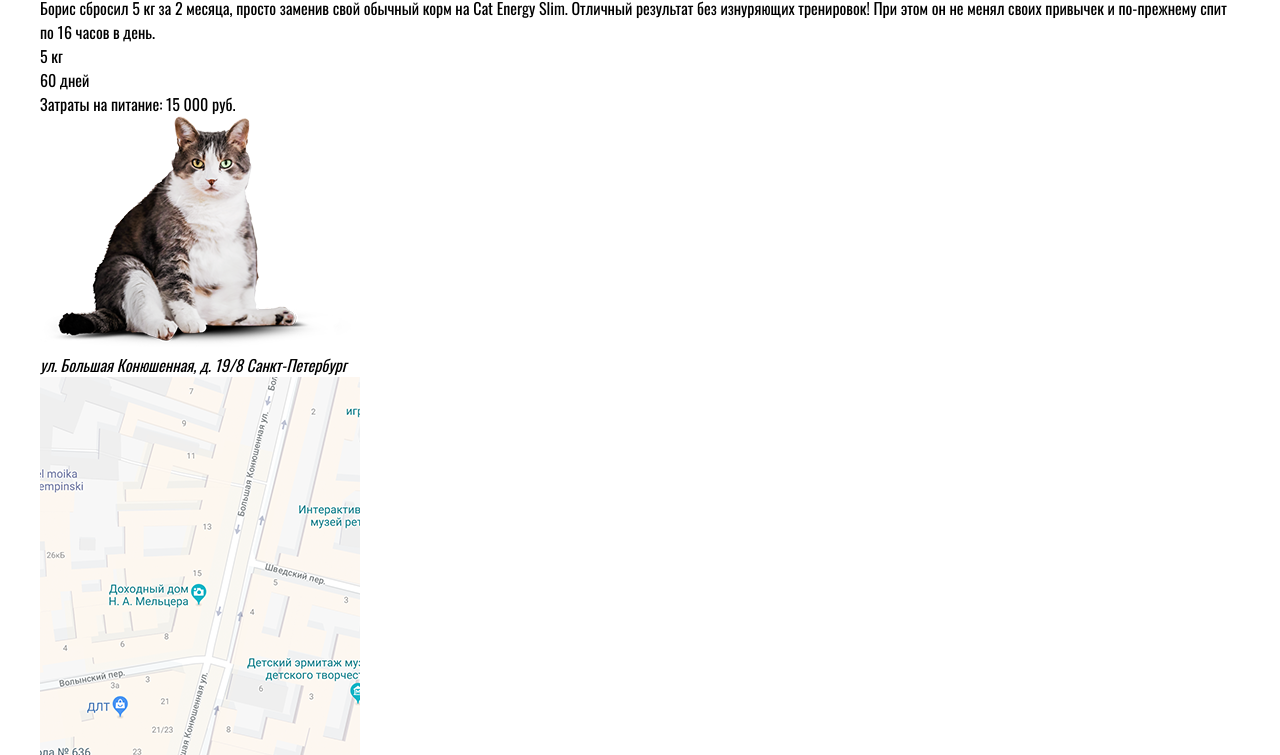
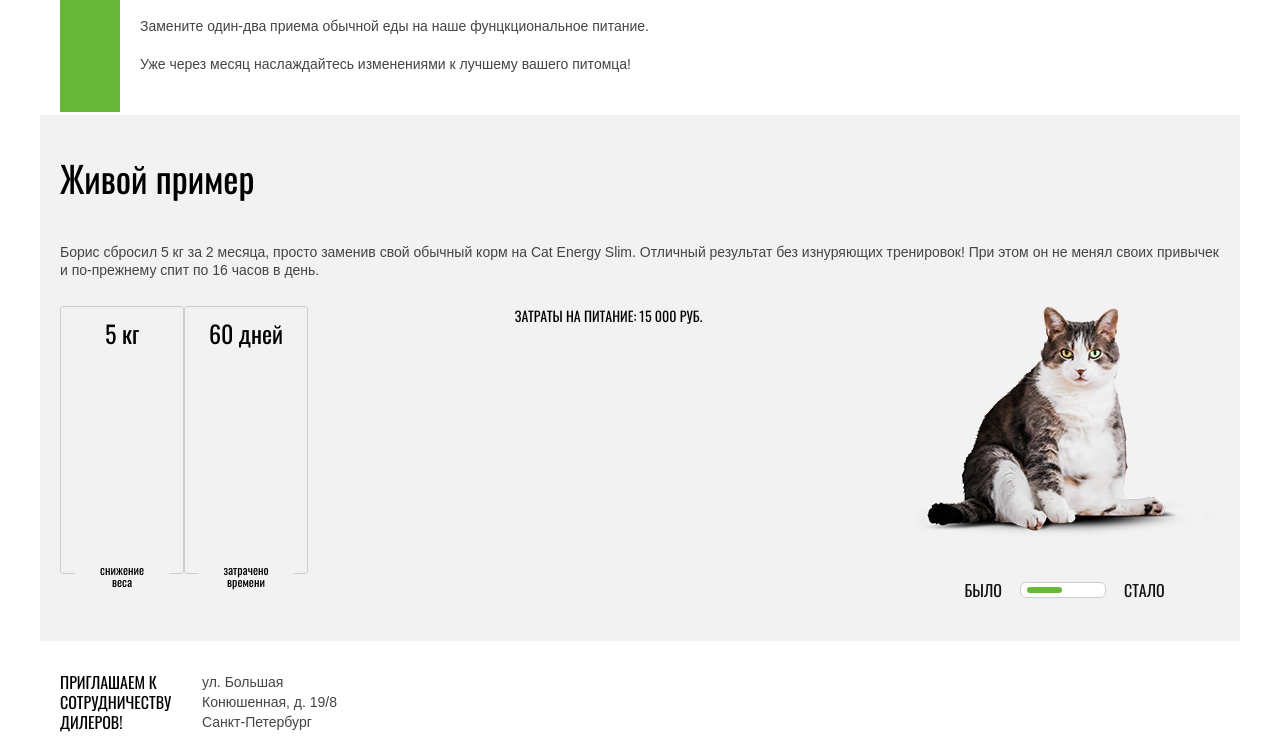
Before and after one commit to RinatR/cat-energy, a website: page index.html in a window 1280 px wide. Shown: the part 1201-1956 px from the top of the page. Drawn offline with nearby package versions, Linux system fonts and the light colour scheme; files that its build step writes are made by us from their sources.

Commit message:
добавил стили для index.html

```diff
--- a/index.html
+++ b/index.html
@@ -59,6 +59,7 @@
         </div>
       </section>
       <section class="advantages">
+        <div class="layout-center">
           <h3 class="section-title">Как это работает</h3>
           <ul class="advantages-list">
             <li class="advantages-list__item normal-text">Функциональное питание содержит только полезные питательные вещества.</li>
@@ -66,34 +67,51 @@
             <li class="advantages-list__item normal-text">Замените один-два приема обычной еды на наше фунцкциональное питание.</li>
             <li class="advantages-list__item normal-text">Уже через месяц наслаждайтесь изменениями к лучшему вашего питомца!</li>
           </ul>
+        </div>
       </section>
       <section class="example">
+        <div class="layout-center">
           <h3 class="section-title">Живой пример</h3>
           <p class="example__text normal-text">Борис сбросил 5 кг за 2 месяца, просто заменив свой обычный корм на Cat Energy Slim. Отличный результат без изнуряющих тренировок! При этом он не менял своих привычек и по-прежнему спит по 16 часов в день. </p>
           <div class="example-results">
             <div class="example-results__item">5 кг</div>
             <div class="example-results__item">60 дней</div>
-          <p class="money-spent">Затраты на питание: 15 000 руб.</p>
+            <p class="example-results__money-spent">Затраты на питание: 15 000 руб.</p>
             <div class="before-after">
               <img class="before-after__image" src="img/before-mobile.png" alt="До/После" width="311" height="232">
-            <div class="before-after__scale"></div>
+              <div class="before-after__scale">
+                <div class="before-after__scale-label">
+                  <input type="radio" id="before" name="toggle">
+                  <label for="before">Было</label>
+                </div>
+                <div class="before-after__toggle">
+                  <div class="before-after__control"></div>
+                </div>
+                <div class="before-after__scale-label">
+                  <input type="radio" id="after" name="toggle">
+                  <label for="after">Стало</label>
+                </div>
+              </div>
+            </div>
           </div>
         </div>
       </section>
       <section class="contacts">
-        <h3 class="section-title section-title--small"></h3>
+        <div class="contacts__header layout-center">
+          <h3 class="section-title section-title--small">Приглашаем к сотрудничеству дилеров!</h3>
           <address class="contacts__address">ул. Большая Конюшенная, д. 19/8 Санкт-Петербург</address>
+        </div>
         <img class="contacts__map" src="img/map.png" alt="Карта" width="320" height="400">
       </section>
     </main>
     <footer class="page-footer">
-      <img src="img/footer-logo.png" alt="Логотип" width="128" height="24">
+      <img class="page-footer__logo" src="img/footer-logo.png" alt="Логотип" width="128" height="24">
       <div class="social-links">
         <a href="#" class="socials-links__link socials-links__link--vk"></a>
         <a href="#" class="socials-links__link socials-links__link--instagram"></a>
         <a href="#" class="socials-links__link socials-links__link--facebook"></a>
       </div>
-      <div class="htmlacademy">
+      <div class="page-footer__htmlacademy">
         HTML Academy
       </div>
     </footer>
--- a/less/blocks/advantages-list.less
+++ b/less/blocks/advantages-list.less
@@ -0,0 +1,29 @@
+.advantages-list {
+  display: flex;
+  flex-direction: column;
+  padding: 0;
+  margin: 0;
+  padding-bottom: 42px;
+  list-style: none;
+}
+
+.advantages-list__item {
+  position: relative;
+  margin-bottom: 20px;
+  padding-left: 80px;
+  box-sizing: border-box;
+
+  &:last-child {
+    margin-bottom: 0;
+  }
+
+  &:before {
+    position: absolute;
+    top: -3px;
+    left: 0;
+    content: "";
+    width: 60px;
+    height: 60px;
+    background-color: #68b738;
+  }
+}
--- a/less/blocks/before-after.less
+++ b/less/blocks/before-after.less
@@ -0,0 +1,45 @@
+.before-after__image {
+  margin-bottom: 35px;
+}
+
+.before-after__scale {
+  display: flex;
+  flex-direction: row;
+  justify-content: center;
+  align-items: center;
+}
+
+.before-after__scale-label
+ {
+  input[type="radio"] {
+    display: none;
+  }
+
+  label {
+    font-size: 16px;
+    line-height: 20px;
+    font-weight: 400;
+    color: ;
+    text-transform: uppercase;
+    color: @text-color-second;
+  }
+ }
+
+.before-after__toggle {
+  width: 84px;
+  height: 14px;
+  border-radius: 6px;
+  border: 1px solid #cdcdcd;
+  background-color: #ffffff;
+  margin-left: 18px;
+  margin-right: 18px;
+}
+
+.before-after__control {
+  width: 35px;
+  height: 6px;
+  margin-top: 4px;
+  margin-left: 6px;
+  border-radius: 3px;
+  background-color: #68b738;
+}
--- a/less/blocks/categories.less
+++ b/less/blocks/categories.less
@@ -2,4 +2,5 @@
   display: flex;
   flex-direction: column;
   justify-content: space-between;
+  margin-bottom: 32px;
 }
--- a/less/blocks/contacts.less
+++ b/less/blocks/contacts.less
@@ -0,0 +1,22 @@
+.contacts {
+  padding-top: 31px;
+}
+
+.contacts__header {
+  display: flex;
+  flex-direction: row;
+  justify-content: flex-start;
+  align-items: center;
+  margin-bottom: 26px;
+}
+
+.contacts__address {
+  display: block;
+  width: 137px;
+  font-family: "Arial MT", sans-serif;
+  font-style: normal;
+  font-weight: 400;
+  font-size: @font-size-base;
+  color: @text-color-base;
+  line-height: 20px;
+}
--- a/less/blocks/example-results.less
+++ b/less/blocks/example-results.less
@@ -0,0 +1,58 @@
+.example-results {
+  display: flex;
+  flex-direction: row;
+  flex-wrap: wrap;
+  justify-content: space-between;
+}
+
+.example__text {
+  margin-bottom: 27px;
+}
+
+.example-results__item {
+  position: relative;
+  width: 124px;
+  min-height: 56px;
+  padding: 14px 0;
+  margin-bottom: 28px;
+  border-radius: 3px;
+  border: 1px solid #cdcdcd;
+  box-sizing: border-box;
+  font-size: 24px;
+  line-height: 24px;
+  text-align: center;
+
+  &:before {
+    position: absolute;
+    left: 50%;
+    bottom: -15px;
+    transform: translateX(-50%);
+    padding: 0 25px;
+    font-size: 12px;
+    line-height: 12px;
+    font-weight: 400;
+    background-color: #f2f2f2;;
+  }
+
+  &:first-child {
+    &:before {
+      content: "снижение веса";
+    }
+  }
+
+  &:nth-child(2) {
+    &:before {
+      content: "затрачено времени";
+    }
+  }
+}
+
+.example-results__money-spent {
+  margin-left: auto;
+  margin-right: auto;
+  margin-bottom: 44px;
+  font-size: @font-size-base;
+  font-weight: 400;
+  line-height: 20px;
+  text-transform: uppercase;
+}
--- a/less/blocks/example.less
+++ b/less/blocks/example.less
@@ -0,0 +1,5 @@
+.example {
+  padding-top: 33px;
+  padding-bottom: 39px;
+  background-color: #f2f2f2;
+}
--- /dev/null
+++ b/less/blocks/normal-text.less
@@ -0,0 +1,7 @@
+.normal-text {
+  font-family: "Arial MT", sans-serif;
+  font-size: @font-size-base;
+  line-height: 18px;
+  font-weight: 400;
+  color: @text-color-base;
+}
--- a/less/blocks/page-footer.less
+++ b/less/blocks/page-footer.less
@@ -0,0 +1,7 @@
+.page-footer {
+  display: flex;
+  flex-direction: column;
+  align-items: center;
+  padding-top: 39px;
+  background-color: #f2f2f2;
+}
--- a/less/blocks/section-title.less
+++ b/less/blocks/section-title.less
@@ -0,0 +1,15 @@
+.section-title {
+  margin-bottom: 35px;
+  font-size: 36px;
+  line-height: 60px;
+  font-weight: 400;
+
+  &--small {
+    width: 123px;
+    margin-bottom: 0;
+    margin-right: 19px;
+    font-size: 16px;
+    text-transform: uppercase;
+    line-height: 20px;
+  }
+}
--- a/less/style.less
+++ b/less/style.less
@@ -16,6 +16,7 @@
 @import "blocks/btn.less";
 @import "blocks/categories.less";
 @import "blocks/categories-item.less";
+@import "blocks/normal-text.less";
 @import "blocks/advantages.less";
 @import "blocks/section-title.less";
 @import "blocks/advantages-list.less";
```
Lines whose indentation alone changed are shown as unchanged.
